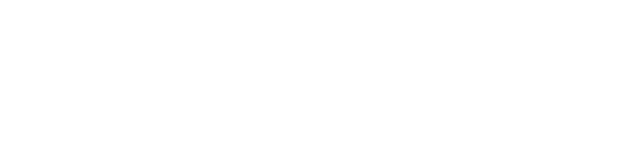
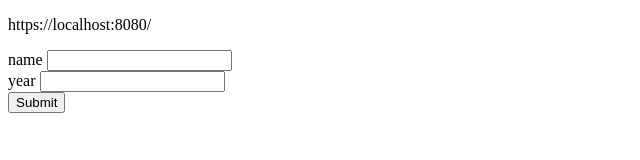
Before and after one commit to acciojob/sharable-urls-nithishmaile, a website: page main.html in a window 1280 px wide. Shown: the whole page, without its empty margins (0-640 px from the left). Drawn offline with Linux system fonts and the light colour scheme.

Commit message:
created a submission

```diff
--- a/main.html
+++ b/main.html
@@ -1,6 +1,17 @@
 <!DOCTYPE html>
 <html>
   <body>
+	  <p id="paragraph">https://localhost:8080/</p>
+	  <form id="myForm">
+		  <label for="name">name</label>
+		  <input type="text" id="name" />
+		  <br/>
+		  <label for="year">year</label>
+		  <input type="text" id="year" />
+		  <br/>
+		  <input type="submit"/>
+
+	  </form>
     <script type="text/javascript" src="./script.js">
 </script>
   </body>
--- a/script.js
+++ b/script.js
@@ -1 +1,9 @@
-// your code here
+const formElement=document.getElementById("myForm");
+const paragraphElement=document.getElementById("paragraph");
+
+formElement.addEventListener("submit",changeTheText);
+
+function changeTheText(event){
+	event.preventDefault();
+	paragraphElement.innerText=`https://localhost:8080/?name=${event.target[0].value} & year=${event.target[1].value}`
+}
```
